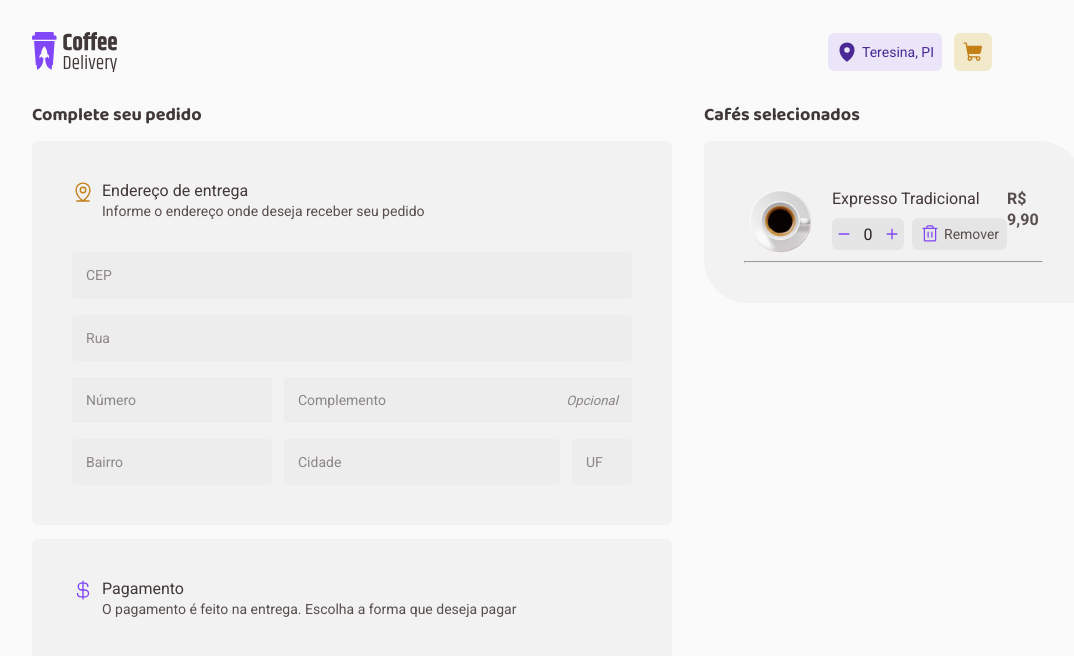
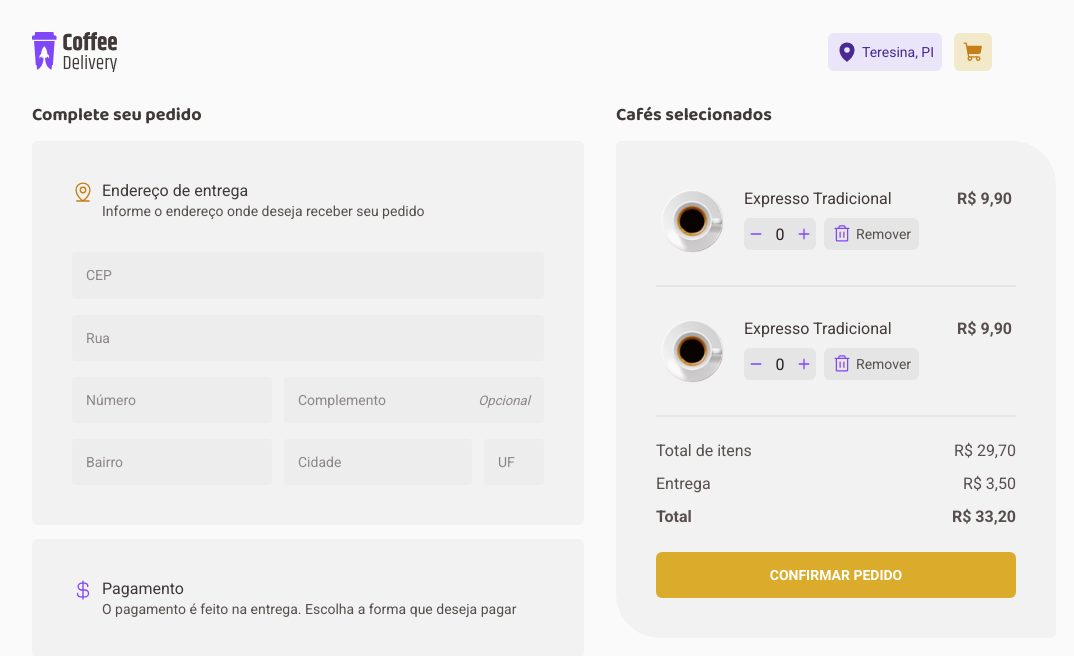
Before and after one commit to Dex64ter/Coffee-Delivery, a React (Vite) app: page /checkout in a window 1280 px wide. Shown: the top 656 px of the page, without its empty margins (128-1202 px from the left). Built offline with nearby package versions, Linux system fonts and the light colour scheme.

Commit message:
Alterando nome de componente e colocando os ultimos itens

```diff
--- a/src/pages/Checkout/components/CoffeeListItem/index.tsx
+++ b/src/pages/Checkout/components/CartItem/index.tsx
@@ -2,16 +2,16 @@ import { Trash } from '@phosphor-icons/react'
 import { InputNumber } from '../../../../components/InputNumber'
 import {
   CoffeeImage,
-  ListItemContainer,
+  CartItemContainer,
   CoffeeContainer,
   ActionsContainer,
   RemoveButton,
 } from './styles'
 import Cafe from '../../../../assets/coffees/Expresso.svg'
 
-export function CoffeeListItem() {
+export function CartItem() {
   return (
-    <ListItemContainer>
+    <CartItemContainer>
       <CoffeeContainer>
         <CoffeeImage src={Cafe} alt="Coffee" />
         <ActionsContainer>
@@ -26,6 +26,6 @@ export function CoffeeListItem() {
         </ActionsContainer>
       </CoffeeContainer>
       <strong>R$ 9,90</strong>
-    </ListItemContainer>
+    </CartItemContainer>
   )
 }
--- a/src/pages/Checkout/components/CoffeeListItem/styles.ts
+++ b/src/pages/Checkout/components/CartItem/styles.ts
@@ -1,6 +1,6 @@
 import styled from 'styled-components'
 
-export const ListItemContainer = styled.div`
+export const CartItemContainer = styled.div`
   width: 100%;
   height: 80px;
 
--- a/src/pages/Checkout/index.tsx
+++ b/src/pages/Checkout/index.tsx
@@ -1,4 +1,4 @@
-import { CoffeeListItem } from './components/CoffeeListItem'
+import { CartItem } from './components/CartItem'
 import { CurrencyDollar, MapPinLine } from '@phosphor-icons/react'
 import {
   CheckoutContainer,
@@ -11,6 +11,9 @@ import {
   Optional,
   SectionLocationPayment,
   SectionResume,
+  DivListDivisor,
+  ResumeValues,
+  ButtonSubmit,
 } from './styles'
 
 export function Checkout() {
@@ -65,10 +68,27 @@ export function Checkout() {
       <div>
         <h2>Cafés selecionados</h2>
         <SectionResume>
-          <div>
-            <CoffeeListItem />
-            <hr />
-          </div>
+          <CartItem />
+          <DivListDivisor />
+          <CartItem />
+          <DivListDivisor />
+          <ResumeValues>
+            <div>
+              <span>Total de itens</span>
+              <span>R$ 29,70</span>
+            </div>
+
+            <div>
+              <span>Entrega</span>
+              <span>R$ 3,50</span>
+            </div>
+
+            <div>
+              <strong>Total</strong>
+              <strong>R$ 33,20</strong>
+            </div>
+          </ResumeValues>
+          <ButtonSubmit type="submit">CONFIRMAR PEDIDO</ButtonSubmit>
         </SectionResume>
       </div>
     </CheckoutContainer>
--- a/src/pages/Checkout/styles.ts
+++ b/src/pages/Checkout/styles.ts
@@ -2,7 +2,7 @@ import styled from 'styled-components'
 
 export const CheckoutContainer = styled.form`
   display: grid;
-  grid-template-columns: 640px 1fr;
+  grid-template-columns: 1fr 440px;
   gap: 2rem;
 
   h2 {
@@ -45,6 +45,12 @@ export const SectionResume = styled(SectionType)`
   display: flex;
   flex-direction: column;
   gap: 1.5rem;
+`
+
+export const DivListDivisor = styled.div`
+  width: 100%;
+  height: 0;
+  border: 1px solid ${(props) => props.theme.base['base-button']};
 `
 
 const CheckoutTitle = styled.div`
@@ -122,3 +128,36 @@ export const InputsLocation = styled.div`
   grid-template-columns: 200px 1fr 60px;
   gap: 0.75rem;
 `
+
+export const ResumeValues = styled.div`
+  width: 100%;
+  display: flex;
+  flex-direction: column;
+  gap: 0.75rem;
+
+  div {
+    display: flex;
+    justify-content: space-between;
+  }
+`
+
+export const ButtonSubmit = styled.button`
+  border-radius: 6px;
+  border: 0;
+  height: 46px;
+  display: flex;
+  align-items: center;
+  justify-content: center;
+  background: ${(props) => props.theme.product.yellow};
+  color: ${(props) => props.theme.white};
+
+  line-height: 1.6;
+  font-size: 0.875rem;
+  font-weight: bold;
+
+  cursor: pointer;
+
+  &:hover {
+    background: ${(props) => props.theme.product['yellow-dark']};
+  }
+`
```
